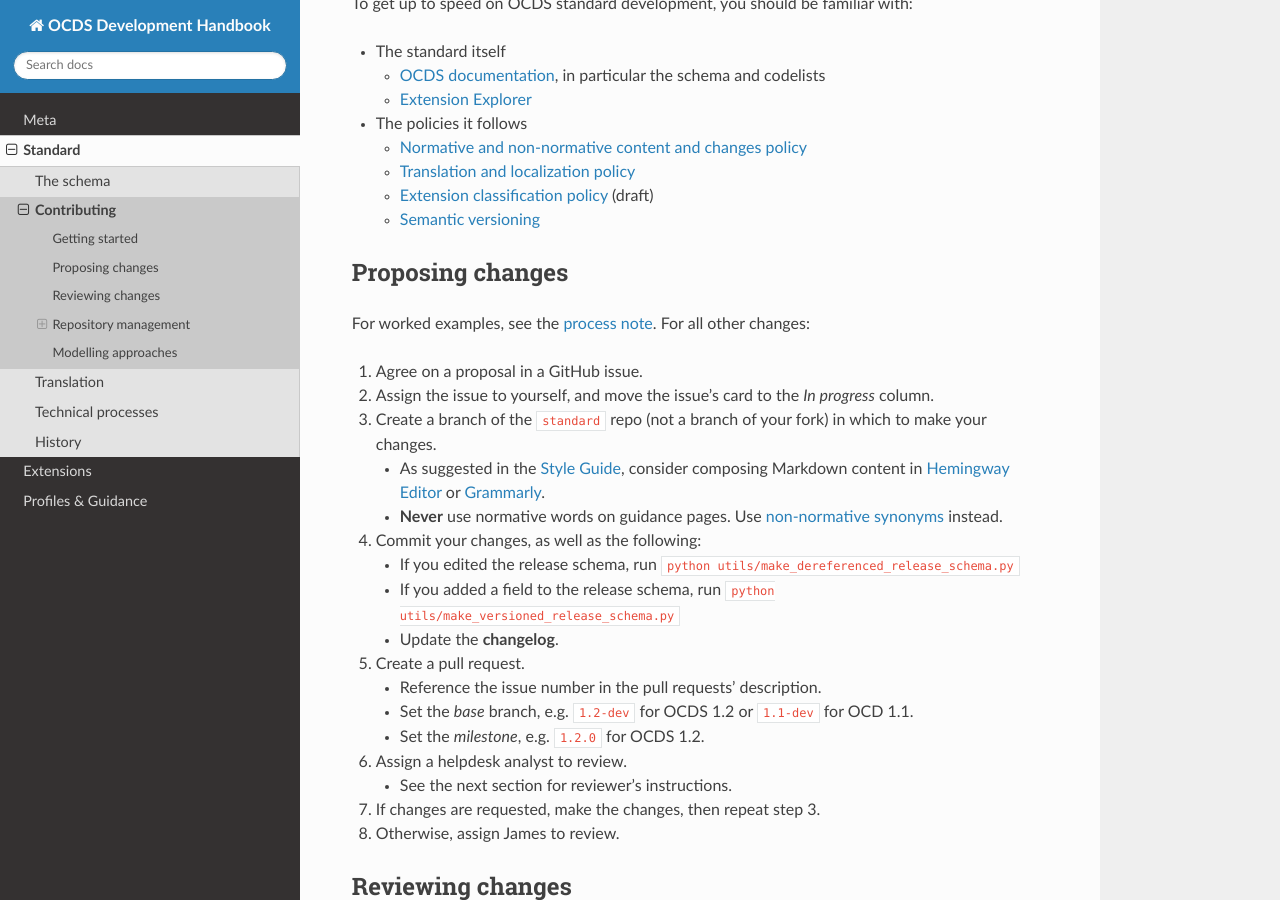
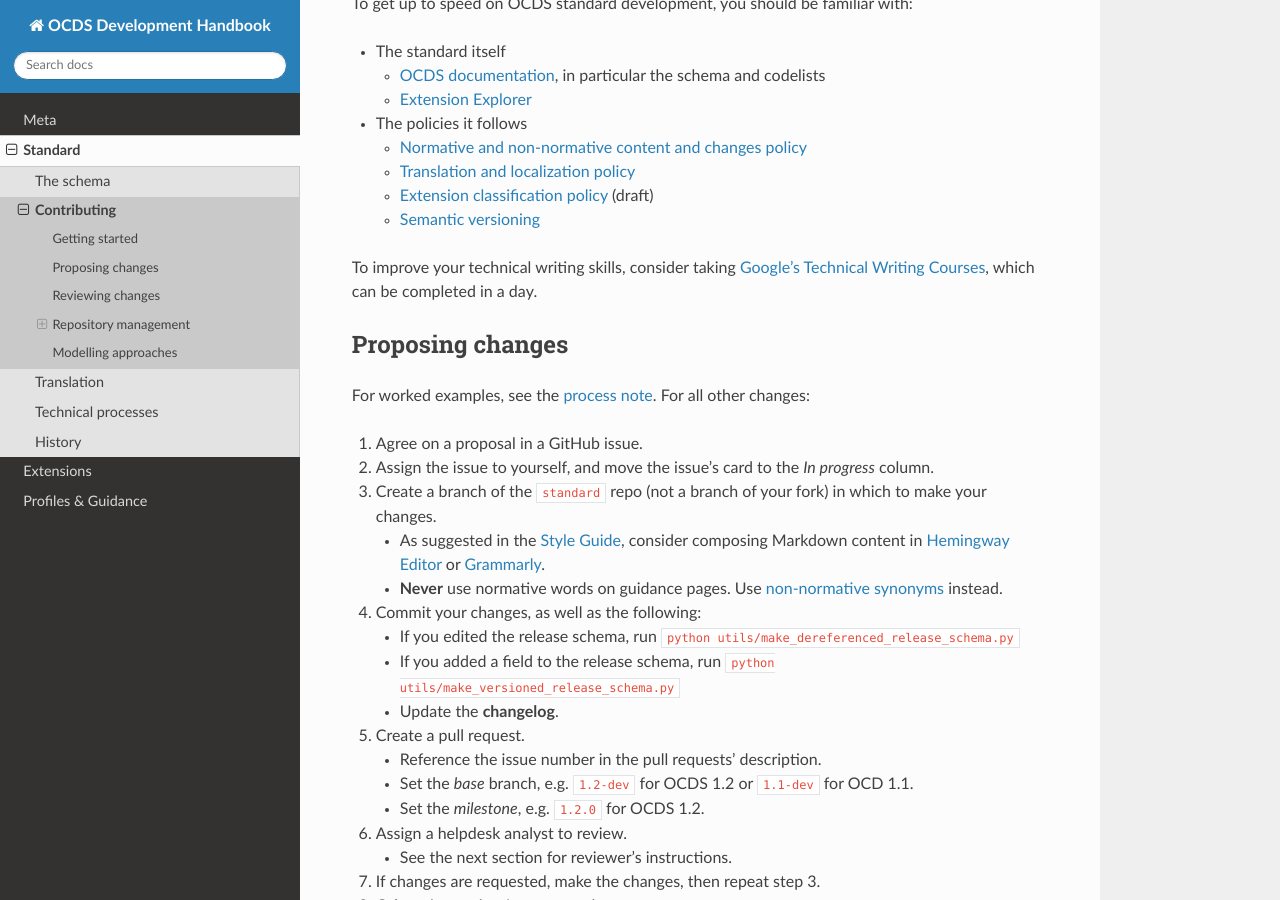
Before and after one commit to open-contracting/standard-development-handbook, a Sphinx documentation site: the page built from docs/standard/contributing.md, in a window 1280 px wide and 900 px high, scrolled down 464 px. Built offline with Sphinx 7.4.7 and the Read the Docs theme 2.0.0, drawn with Linux system fonts in a browser that asks for light colours.

Commit message:
Add link to Google Technical Writing Courses

```diff
--- a/docs/standard/contributing.md
+++ b/docs/standard/contributing.md
@@ -20,6 +20,8 @@ To get up to speed on OCDS standard development, you should be familiar with:
   * [Translation and localization policy](https://standard.open-contracting.org/1.1/en/support/governance/#translation-and-localization-policy)
   * [Extension classification policy](https://docs.google.com/document/d/1zvR1PDefO6yTK28uKA6XCnxMLiC9oiEeb3uFjHuRyqI/edit) (draft)
   * [Semantic versioning](https://semver.org)
+
+To improve your technical writing skills, consider taking [Google's Technical Writing Courses](https://developers.google.com/tech-writing), which can be completed in a day.
 
 ## Proposing changes
 
```
